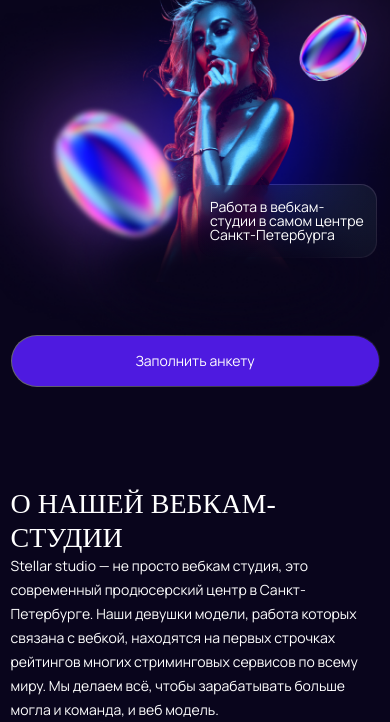
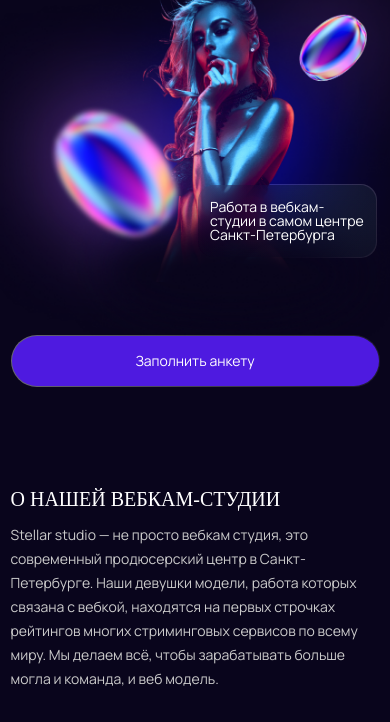
Before and after one commit to alchemycat/Stellar-Landing, a website: page src/index.html in a window 390 px wide. Shown: the part 253-975 px from the top of the page. After the commit the page ends 944 px from the top, so only its background shows below. Drawn offline with nearby package versions, Linux system fonts and the light colour scheme; files that its build step writes are made by us from their sources; files whose address does not match are found by name; a web font is replaced by a local one.

Commit message:
добавил верхнюю часть для блока о нас + адаптив

```diff
--- a/gulp/version.json
+++ b/gulp/version.json
@@ -1,3 +1,3 @@
 {
-    "main": "20230729160820"
+    "main": "20230729162359"
 }
--- a/src/html/about.html
+++ b/src/html/about.html
@@ -1,13 +1,18 @@
 <section class="about">
     <div class="container">
         <div class="about__wrapper">
-            <div class="row">
+            <div class="row flex-column flex-md-row justify-content-between">
+                <div class="col-12 col-md-5 col-lg-4">
                     <h2 class="about__header text__h2">
                         О НАШЕЙ ВЕБКАМ-СТУДИИ
                     </h2>
+                </div>
+                <div class="col-12 col-md-6">
                     <p class="about__subheader text__subheader">
                         Stellar studio — не просто вебкам студия, это современный продюсерский центр в Санкт-Петербурге. Наши девушки модели, работа которых связана с вебкой, находятся на первых строчках рейтингов многих стриминговых сервисов по всему миру. Мы делаем всё, чтобы зарабатывать больше могла и команда, и веб модель.
                     </p>
+                </div>
+
             </div>
             <div class="row">
 
--- a/src/scss/components/_about.scss
+++ b/src/scss/components/_about.scss
@@ -3,4 +3,15 @@
     &__header {
         font-family: var(--font-secondary);
     }
+    &__subheader {
+        color: var(--subheader-color);
+    }
 }
+
+@media (max-width: 767px) {
+    .about {
+        &__subheader {
+            margin-top: var(--mt-12);
+        }
+    }
+}
--- a/src/scss/style.scss
+++ b/src/scss/style.scss
@@ -24,6 +24,7 @@
     --border-radius-30: 30px;
     --border-radius-40: 40px;
     --padding-20: 20px;
+    --mt-12: 12px;
 }
 
 body {
@@ -218,6 +219,15 @@ $height: 94px;
   }
 }
 
+@media (max-width: 991px) {
+  :root {
+    --fz-18: 16px;
+    --fz-28: 24px;
+    --fz-50: 40px;
+
+  }
+}
+
 
 @media (max-width: 575px) {
     :root {
@@ -232,7 +242,7 @@ $height: 94px;
       // --item-offset-y: 16px;
       // --fz-14: 14px;
       --fz-18: 14px;
-      // --fz-28: 28px;
+      --fz-28: 20px;
       --fz-50: 30px;
       // --lh-18: 18px;
       // --lh-24: 24px;
```
Also changed, not shown: dist/css/style.css, dist/index.html. Lines whose indentation alone changed are shown as unchanged.
